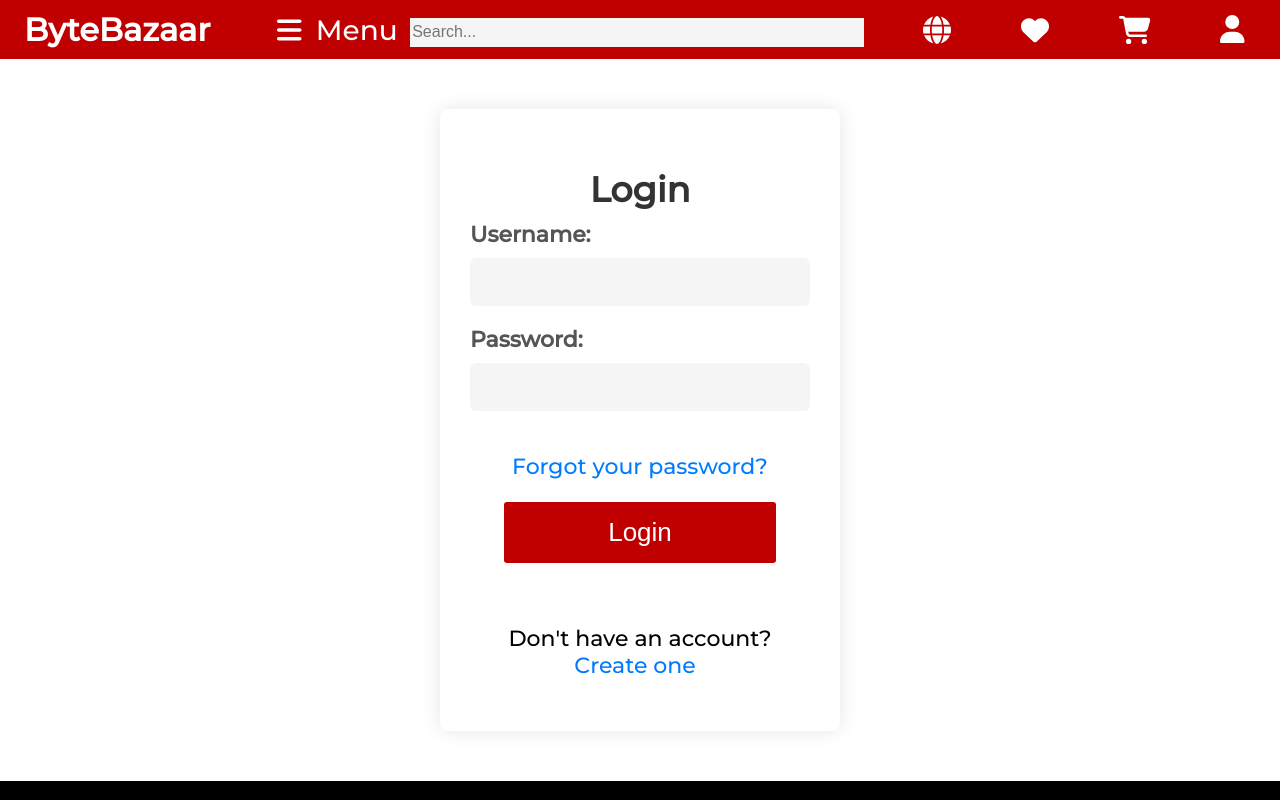
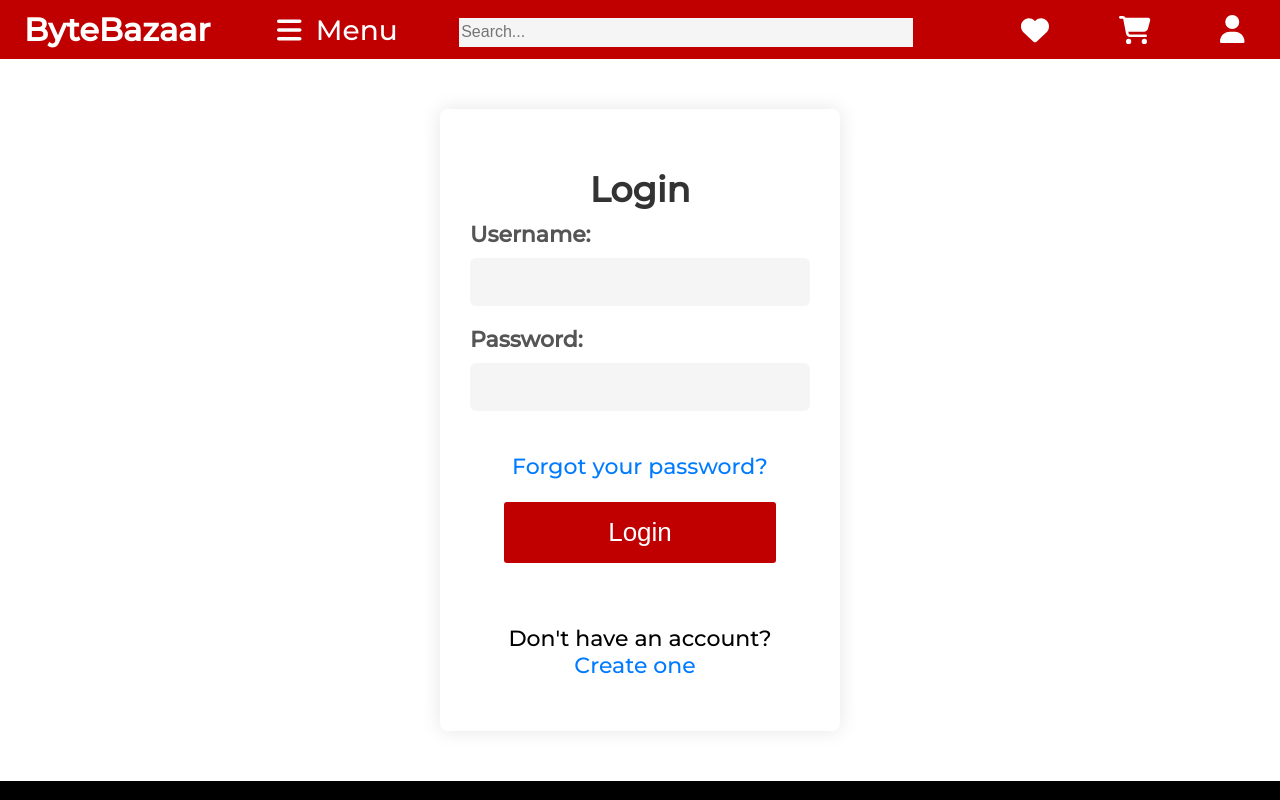
Before and after one commit to ValentinKardzhaliev/ByteBazaar, a React (Vite) app in the folder pc_shop_frontend/: page /login in a window 1280 px wide. Shown: the top 800 px of the page. Built offline with nearby package versions, Linux system fonts and the light colour scheme; no server answers.

Commit message:
Removed globe icon and added firebase files

```diff
--- a/pc_shop_frontend/src/components/Header/Header.jsx
+++ b/pc_shop_frontend/src/components/Header/Header.jsx
@@ -95,10 +95,6 @@ function Header() {
                         <Link to="/likes">
                             <FontAwesomeIcon icon={faHeart} />
                         </Link>
-
-                        <Link to={'#'}>
-                            <FontAwesomeIcon icon={faGlobe} />
-                        </Link>
                     </div>
                 </div>
             </nav>
```
Also changed, not shown: pc_shop_frontend/firebase.json (added), 1 other file (tests, documents, lock files or other folders).
